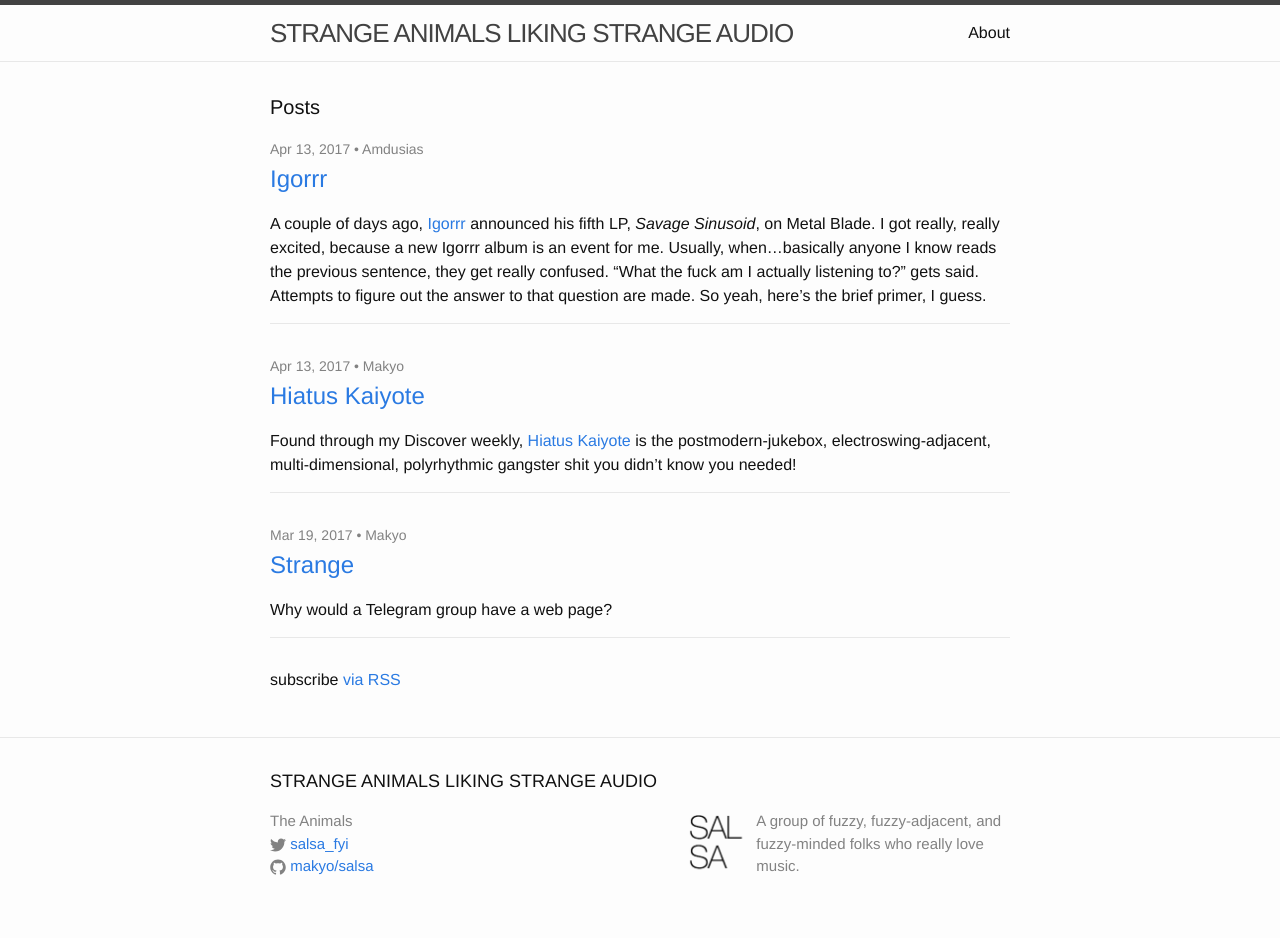
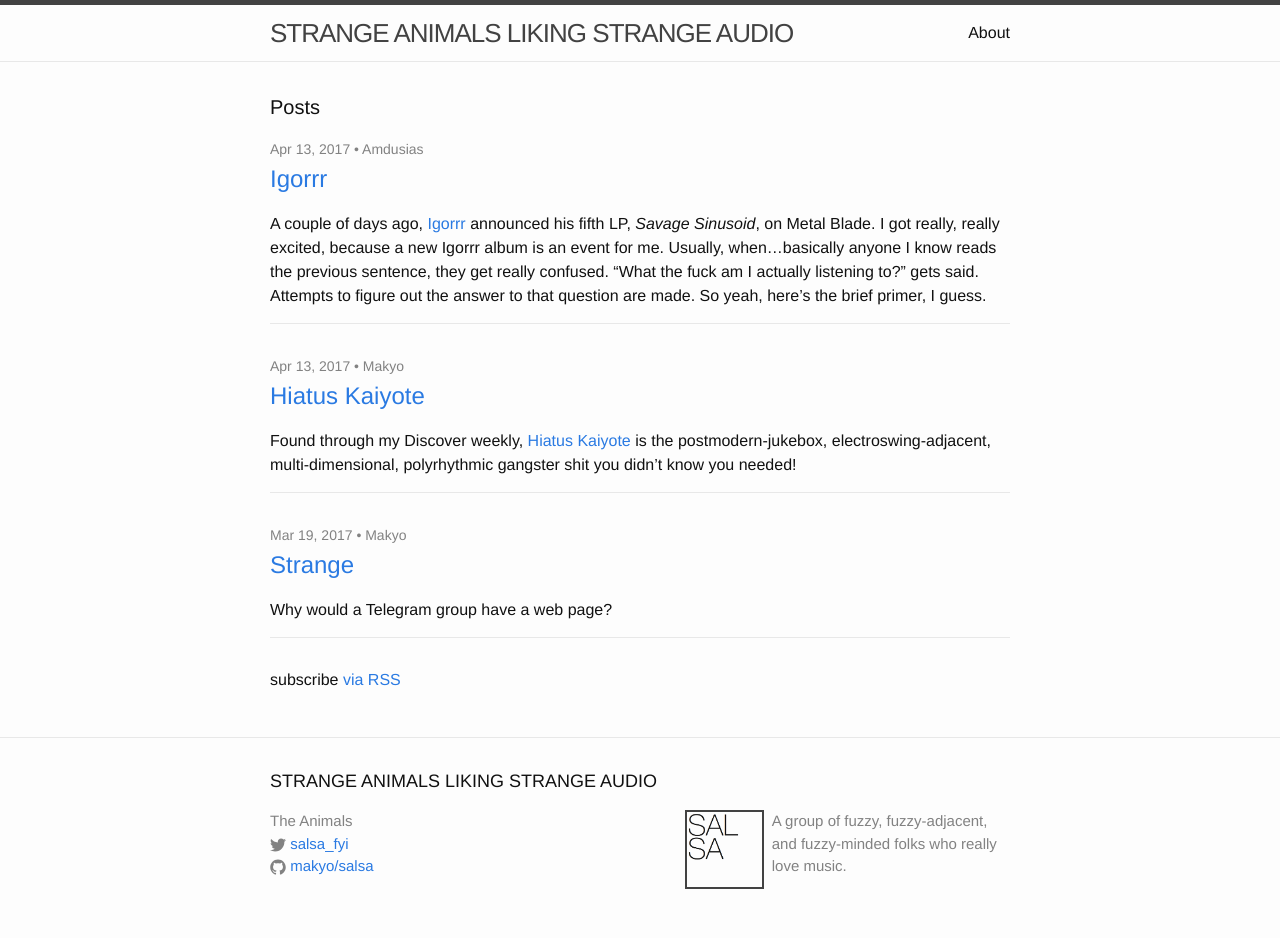
Before and after one commit to makyo/salsa, a Jekyll site: the page built from index.md, in a window 1280 px wide. Built offline with Jekyll 4.4.1, drawn with Linux system fonts in a browser that asks for light colours.

Commit message:
Update logotype

```diff
--- a/_includes/footer.html
+++ b/_includes/footer.html
@@ -26,7 +26,7 @@
       </div>
 
       <div class="footer-col footer-col-3">
-        <p><img src="/assets/salsa-logo.png" style="float: left; height: 75px" />{{ site.description | escape }}</p>
+        <p><img src="/assets/salsa-logo.png" style="float: left; height: 75px; border: 2px solid #424242; margin-right: 0.5em;" />{{ site.description | escape }}</p>
       </div>
     </div>
 
--- a/_layouts/home.html
+++ b/_layouts/home.html
@@ -1,6 +1,12 @@
 ---
 layout: default
 ---
+
+
+
+<!-- logotype
+<h1 class="logo" style="font-size: 100px; font-weight: 300; letter-spacing: -1px; line-height: 80px">SAL<br>SA<br>&nbsp;</h1>
+-->
 
 <div class="home">
 
```
Also changed, not shown: assets/salsa-logo.png.
